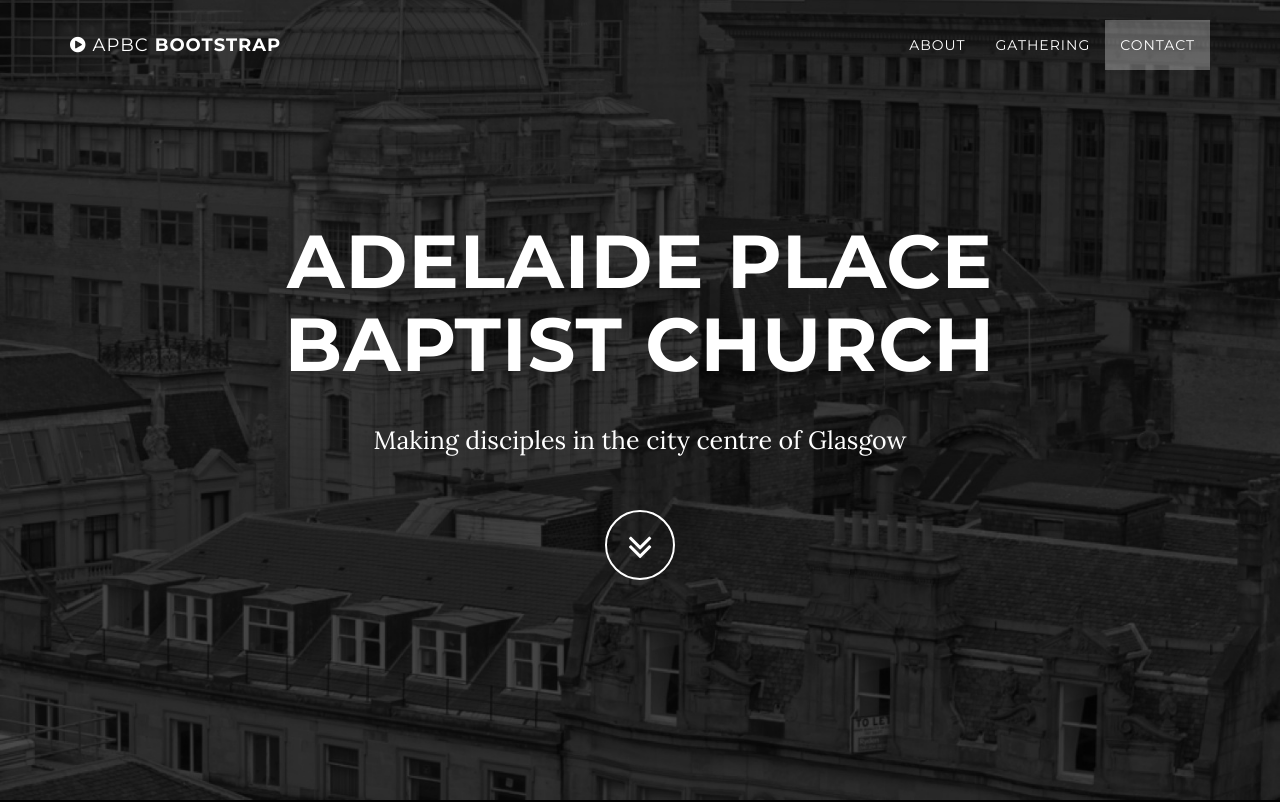
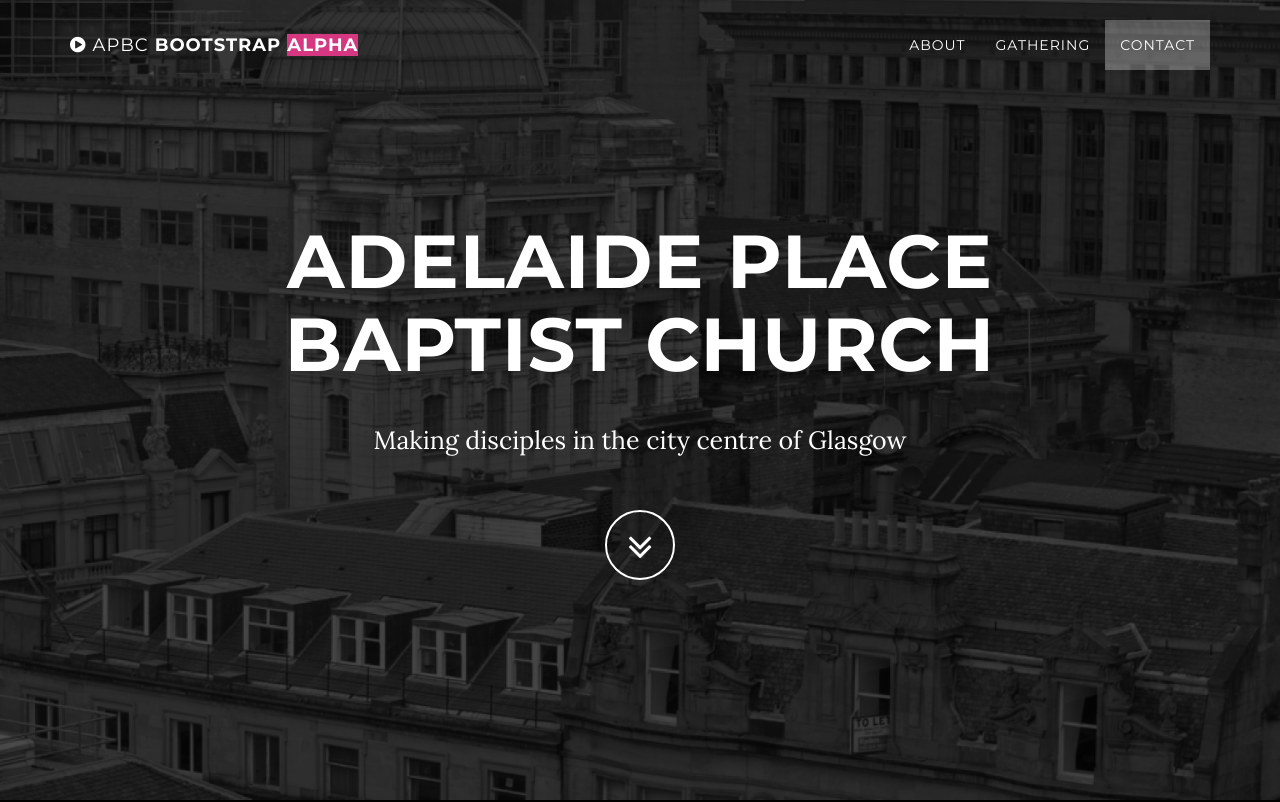
Before and after one commit to adelaideplacebaptist/adelaideplacebaptist.github.io, a plain HTML site: page index.html in a window 1280 px wide. Shown: the top 802 px of the page. Drawn offline with Linux system fonts and the light colour scheme; some packages are replaced by stand-ins of ours.

Commit message:
Create ALPHA label

```diff
--- a/css/grayscale.css
+++ b/css/grayscale.css
@@ -361,3 +361,8 @@ img::-moz-selection {
 body {
     webkit-tap-highlight-color: rgba(255,255,255,.2);
 }
+
+.alpha {
+    background-color:#d53880;
+    color:#fff;
+}
--- a/index.html
+++ b/index.html
@@ -9,7 +9,7 @@
     <meta name="description" content="">
     <meta name="author" content="">
 
-    <title>Grayscale - Start Bootstrap Theme</title>
+    <title>APBC Bootstrap - ALPHA</title>
 
     <!-- Bootstrap Core CSS -->
     <link href="css/bootstrap.min.css" rel="stylesheet">
@@ -41,7 +41,7 @@
                     <i class="fa fa-bars"></i>
                 </button>
                 <a class="navbar-brand page-scroll" href="#page-top">
-                    <i class="fa fa-play-circle"></i>  <span class="light">APBC</span> Bootstrap
+                    <i class="fa fa-play-circle"></i>  <span class="light">APBC</span> Bootstrap <span class="alpha">ALPHA</span>
                 </a>
             </div>
 
```
